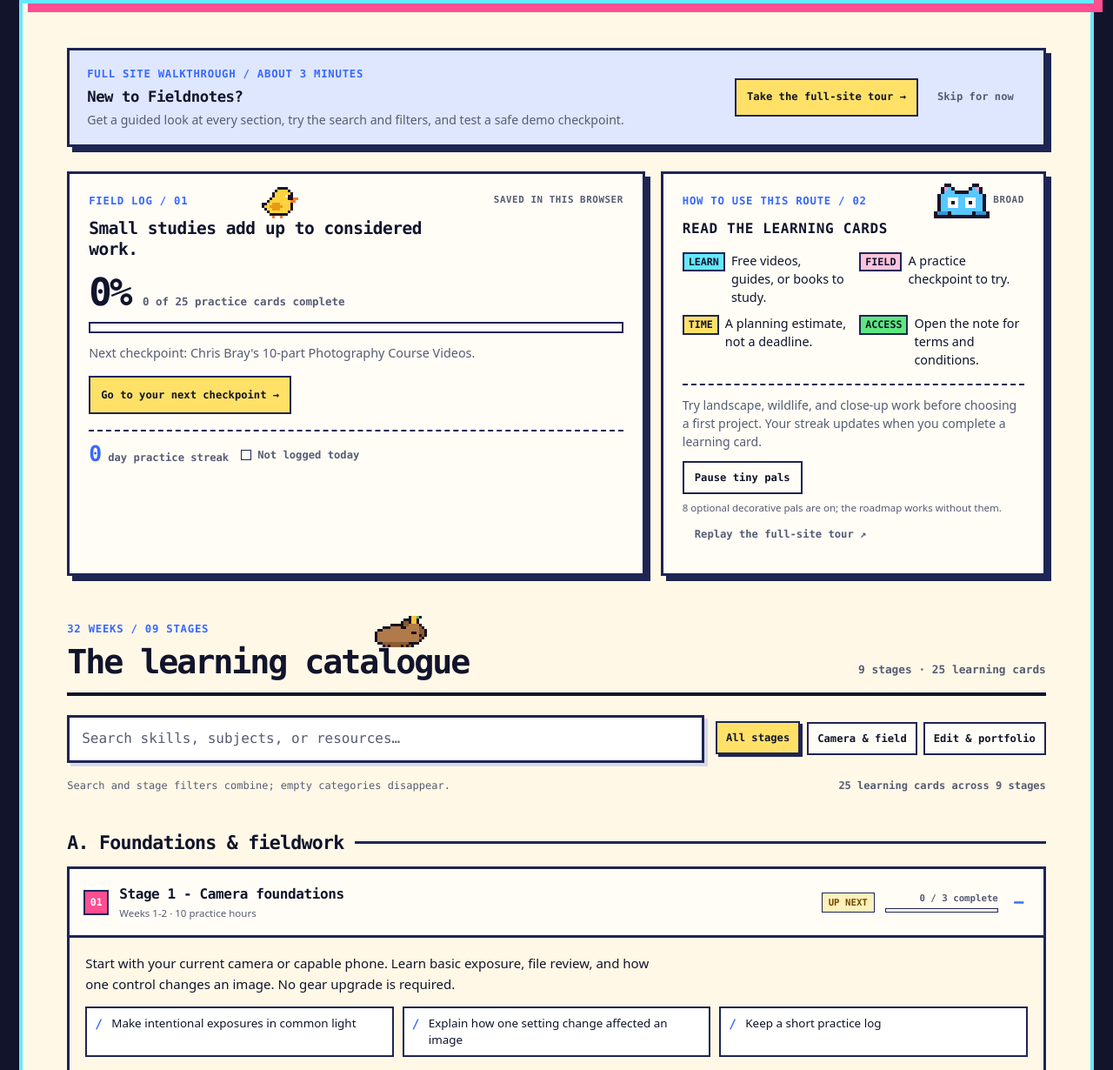
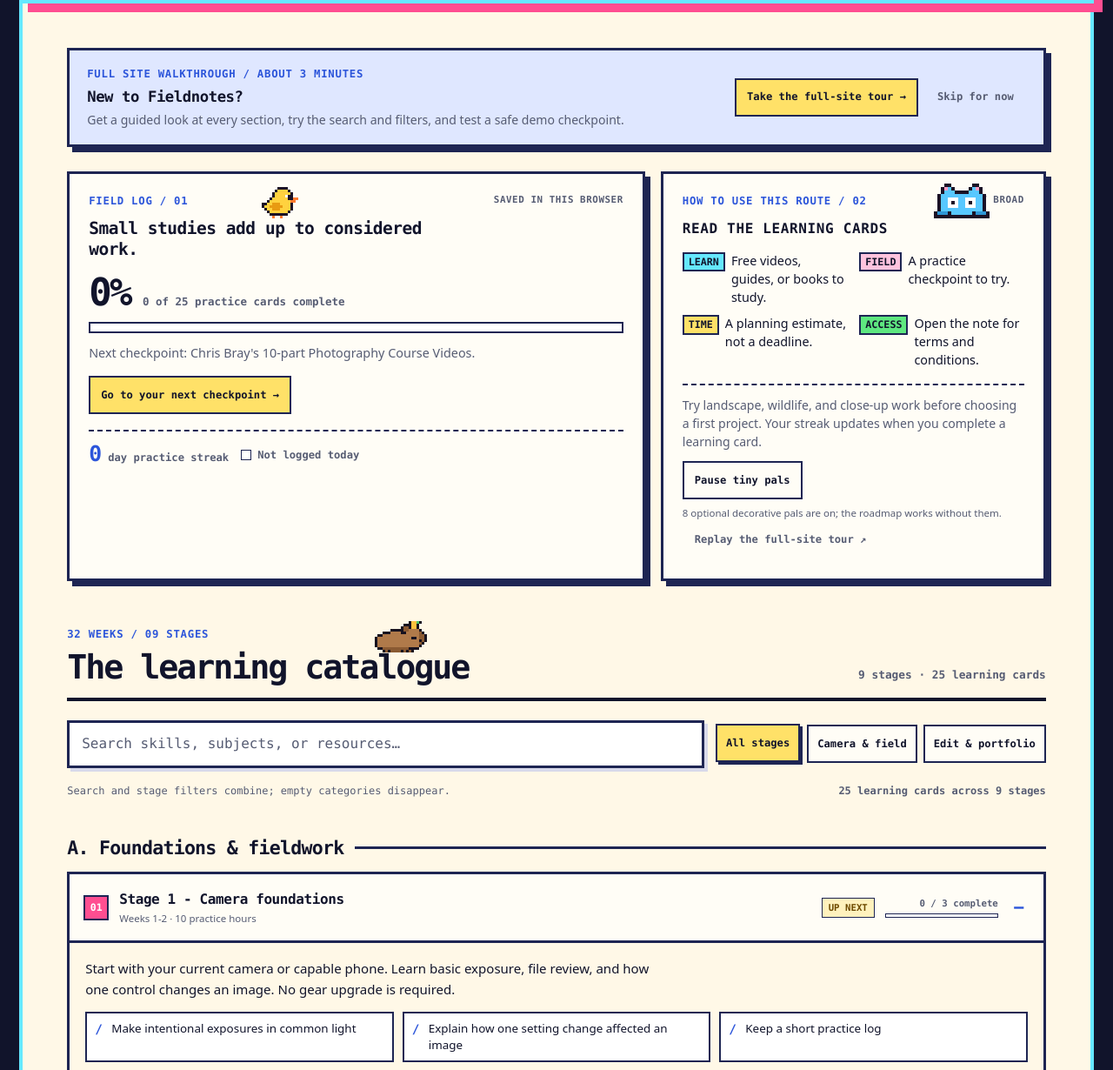
Before and after one commit to MikkoWuyin-dev/Field-Notes_Nature-Photography, a plain HTML site: page index.html in a window 1280 px wide. Shown: the part 574-1804 px from the top of the page at 87% size. Drawn offline with Linux system fonts and the light colour scheme.

Commit message:
Fix P1 issues: junk script, contrast, tap targets, heading order
- Remove the Cloudflare __CF$cv$params injector left in the shipped artifact
- Add --blue-ink (#2C55DA) for text on light surfaces; link/accent text now
  passes AA on paper and cream (5.8:1, was 4.32:1)
- Hero lead is solid #fff on blue (4.58:1, was 4.25:1)
- Raise .done-control, .filter-button and .pals-controls button to the 44px
  tap minimum
- Stage titles are real <h4> elements instead of span[role=heading], closing
  the h3 -> h5 gap in the document outline

Co-authored-by: arena-agent <297053741+arena-agent@users.noreply.github.com>

```diff
--- a/index.html
+++ b/index.html
@@ -15,6 +15,7 @@
   --muted:#565C73;
   --shade:#D8D9EA;
   --blue:#3768FF;
+  --blue-ink:#2C55DA;
   --cyan:#65E8FF;
   --pink:#FF4E91;
   --yellow:#FFE168;
@@ -41,7 +42,7 @@ body{margin:0;background:var(--ink);color:var(--ink);font:16px/1.55 var(--font-m
 button,input{font:inherit}
 button{cursor:pointer}
 a{color:inherit;text-decoration-thickness:2px;text-underline-offset:3px}
-a:hover{color:var(--blue)}
+a:hover{color:var(--blue-ink)}
 [hidden]{display:none!important}
 :where(a,button,input,summary):focus-visible{outline:3px solid var(--blue);outline-offset:3px}
 .shell{max-width:1320px;margin:0 auto;padding:22px}
@@ -53,7 +54,7 @@ a:hover{color:var(--blue)}
 .hero-inner{position:relative;z-index:1;max-width:1040px}
 .hero-eyebrow{display:inline-block;margin:0 0 16px;padding:5px 8px;background:var(--yellow);color:var(--ink);font-size:.77rem;font-weight:800;letter-spacing:.06em;text-transform:uppercase}
 .hero h1{max-width:18ch;margin:0 0 18px;font-size:clamp(2.1rem,5.4vw,4.75rem);line-height:.98;letter-spacing:-.065em}
-.hero-lead{max-width:66ch;margin:0;color:rgba(255,255,255,.94);font:clamp(1rem,2vw,1.27rem)/1.55 var(--font-prose)}
+.hero-lead{max-width:66ch;margin:0;color:#fff;font:clamp(1rem,2vw,1.27rem)/1.55 var(--font-prose)}
 .hero-meta{display:flex;flex-wrap:wrap;gap:9px;margin-top:26px}
 .hero-meta span{padding:6px 9px;border:2px solid rgba(255,255,255,.76);background:rgba(17,20,43,.26);font-size:.76rem}
 main{padding:clamp(22px,4vw,58px);border-right:4px solid var(--cyan);border-left:4px solid var(--cyan);background:var(--paper)}
@@ -63,7 +64,7 @@ main{padding:clamp(22px,4vw,58px);border-right:4px solid var(--cyan);border-left
 .panel h2,.panel h3{margin:0 0 10px;font-size:1rem;letter-spacing:.04em;text-transform:uppercase}
 .panel p:last-child{margin-bottom:0}
 .panel-heading{display:flex;align-items:flex-start;justify-content:space-between;gap:16px;margin-bottom:10px}
-.panel-heading .eyebrow{color:var(--blue)}
+.panel-heading .eyebrow{color:var(--blue-ink)}
 .local-label{color:var(--muted);font-size:.68rem;font-weight:800;letter-spacing:.05em;text-align:right}
 .progress-panel h2{max-width:34ch;margin-bottom:14px;font-size:1.22rem;line-height:1.25;letter-spacing:-.025em;text-transform:none}
 .progress-number{display:flex;align-items:baseline;gap:14px;margin:12px 0}
@@ -79,7 +80,7 @@ main{padding:clamp(22px,4vw,58px);border-right:4px solid var(--cyan);border-left
 .button-quiet{border-color:transparent;background:transparent;color:var(--muted)}
 .streak-row{display:flex;align-items:center;flex-wrap:wrap;gap:8px 14px;margin-top:18px;padding-top:14px;border-top:2px dashed var(--line)}
 .streak-number{display:flex;align-items:baseline;gap:7px}
-.streak-number strong{color:var(--blue);font-size:1.55rem;line-height:1}
+.streak-number strong{color:var(--blue-ink);font-size:1.55rem;line-height:1}
 .streak-number span,.today-status{color:var(--muted);font-size:.76rem;font-weight:700}
 .today-status{display:inline-flex;align-items:center;gap:7px}
 .today-status::before{width:10px;height:10px;border:1px solid var(--line);background:#fff;content:""}
@@ -94,10 +95,10 @@ main{padding:clamp(22px,4vw,58px);border-right:4px solid var(--cyan);border-left
 .tag.m{background:var(--tag-mobile)}
 .panel-note{margin:16px 0 0;padding-top:12px;border-top:2px dashed var(--line);color:var(--muted);font:.88rem/1.5 var(--font-prose)}
 .pals-controls{display:flex;align-items:center;flex-wrap:wrap;gap:8px 12px;margin-top:12px}
-.pals-controls button{min-height:38px}
+.pals-controls button{min-height:44px}
 .pals-status{margin:0;color:var(--muted);font:.72rem/1.4 var(--font-prose)}
 .tour-invite{display:grid;grid-template-columns:minmax(0,1fr) auto;align-items:center;gap:18px;margin:0 0 28px;padding:18px 20px;border:3px solid var(--line);background:#DFE7FF;box-shadow:6px 6px 0 var(--line)}
-.tour-invite .eyebrow{margin-bottom:6px;color:var(--blue)}
+.tour-invite .eyebrow{margin-bottom:6px;color:var(--blue-ink)}
 .tour-invite h2{margin:0 0 6px;font-size:1.08rem;line-height:1.2;letter-spacing:-.025em}
 .tour-invite p:last-child{margin:0;color:var(--muted);font:.88rem/1.45 var(--font-prose)}
 .tour-invite-actions{display:flex;flex-wrap:wrap;justify-content:flex-end;gap:8px}
@@ -109,7 +110,7 @@ main{padding:clamp(22px,4vw,58px);border-right:4px solid var(--cyan);border-left
 .tour-panel-bottom-right{right:16px;bottom:16px}
 .tour-panel:focus-visible{outline:4px solid var(--blue);outline-offset:4px}
 .tour-top{display:flex;align-items:center;justify-content:space-between;gap:16px;margin-bottom:14px}
-.tour-eyebrow{margin:0;color:var(--blue);font-size:.75rem;font-weight:900;letter-spacing:.06em;text-transform:uppercase}
+.tour-eyebrow{margin:0;color:var(--blue-ink);font-size:.75rem;font-weight:900;letter-spacing:.06em;text-transform:uppercase}
 .tour-close{display:grid;place-items:center;width:42px;height:42px;border:2px solid var(--line);background:var(--cream);color:var(--ink);font:900 1.2rem/1 var(--font-mono)}
 .tour-step-row{display:flex;align-items:center;justify-content:space-between;gap:12px;margin-bottom:8px;color:var(--muted);font-size:.72rem;font-weight:900;letter-spacing:.04em;text-transform:uppercase}
 .tour-progress-track{height:9px;margin-bottom:14px;border:2px solid var(--line);background:#fff}
@@ -126,13 +127,13 @@ main{padding:clamp(22px,4vw,58px);border-right:4px solid var(--cyan);border-left
 .tour-controls{display:flex;align-items:center;justify-content:space-between;gap:10px;margin-top:14px;padding-top:12px;border-top:3px solid var(--line)}
 .tour-control-end{display:flex;flex-wrap:wrap;gap:8px}
 .tour-skip{min-height:44px;padding:8px 10px;border:0;background:transparent;color:var(--muted);font:700 .75rem/1.3 var(--font-mono);text-decoration:underline;text-underline-offset:3px}
-.tour-skip:hover{color:var(--blue)}
+.tour-skip:hover{color:var(--blue-ink)}
 .tour-announcement{position:absolute;width:1px;height:1px;padding:0;margin:-1px;overflow:hidden;clip:rect(0,0,0,0);white-space:nowrap;border:0}
 .tour-highlight{outline:4px solid var(--pink);outline-offset:6px;box-shadow:0 0 0 2px var(--cyan);border-radius:2px}
 .section-block{margin-top:52px}
 .section-head{display:flex;align-items:flex-end;justify-content:space-between;flex-wrap:wrap;gap:20px;margin:0 0 22px;padding-bottom:16px;border-bottom:4px solid var(--ink)}
 .section-head h2{margin:0;font-size:clamp(1.55rem,3vw,2.45rem);line-height:1;letter-spacing:-.055em}
-.section-head .eyebrow{margin-bottom:9px;color:var(--blue)}
+.section-head .eyebrow{margin-bottom:9px;color:var(--blue-ink)}
 .section-head-copy{max-width:54ch;margin:0;color:var(--muted);font:.9rem/1.5 var(--font-prose)}
 .count{margin:0;color:var(--muted);font-size:.8rem;font-weight:700}
 .filters{display:grid;grid-template-columns:minmax(0,1fr) auto;align-items:center;gap:14px;margin-bottom:12px}
@@ -141,7 +142,7 @@ main{padding:clamp(22px,4vw,58px);border-right:4px solid var(--cyan);border-left
 .search::placeholder{color:var(--muted);opacity:1}
 .search-clear{position:absolute;top:50%;right:8px;display:grid;place-items:center;width:34px;height:34px;transform:translateY(-50%);border:2px solid var(--line);background:var(--cream);color:var(--ink);font:900 1rem/1 var(--font-mono)}
 .filter-set{display:flex;flex-wrap:wrap;justify-content:flex-end;gap:7px}
-.filter-button{min-height:38px;padding:7px 10px;border:2px solid var(--line);background:var(--cream);color:var(--ink);font:700 .76rem/1.3 var(--font-mono)}
+.filter-button{min-height:44px;padding:7px 10px;border:2px solid var(--line);background:var(--cream);color:var(--ink);font:700 .76rem/1.3 var(--font-mono)}
 .filter-button:hover,.filter-button[aria-pressed="true"]{transform:translate(-1px,-1px);background:var(--yellow);box-shadow:3px 3px 0 var(--line)}
 .filter-button:focus-visible{outline:3px solid var(--blue);outline-offset:3px}
 .result-row{display:flex;align-items:center;justify-content:space-between;gap:12px;min-height:28px;margin-bottom:4px}
@@ -157,7 +158,7 @@ main{padding:clamp(22px,4vw,58px);border-right:4px solid var(--cyan);border-left
 .stage-summary::-webkit-details-marker{display:none}
 .number{display:inline-grid;place-items:center;width:29px;height:29px;border:2px solid var(--line);background:var(--pink);color:#fff;font-size:.72rem;font-weight:900;line-height:1}
 .stage-heading{min-width:0}
-.stage-title{display:block;font-size:1rem;font-weight:700;line-height:1.2;letter-spacing:-.025em}
+.stage-title{display:block;margin:0;font-size:1rem;font-weight:700;line-height:1.2;letter-spacing:-.025em}
 .stage-heading small{display:block;margin-top:5px;color:var(--muted);font:.72rem/1.35 var(--font-prose)}
 .status{display:inline-block;max-width:145px;margin:0;padding:4px 7px;border:1px solid var(--line);font-size:.67rem;font-weight:800;line-height:1.25;text-transform:uppercase}
 .status-live{background:var(--status-live-bg);color:var(--status-live-ink)}
@@ -168,14 +169,14 @@ main{padding:clamp(22px,4vw,58px);border-right:4px solid var(--cyan);border-left
 .stage-meter-label{display:block;color:var(--muted);font:700 .67rem/1.25 var(--font-mono)}
 .stage-meter-track{display:block;height:5px;margin-top:5px;overflow:hidden;border:1px solid var(--line);background:#fff}
 .stage-meter-track i{display:block;width:0;height:100%;background:var(--blue);transition:width .18s ease}
-.stage-chevron{color:var(--blue);font:900 1.3rem/1 var(--font-mono);text-align:center}
+.stage-chevron{color:var(--blue-ink);font:900 1.3rem/1 var(--font-mono);text-align:center}
 .stage-chevron::before{content:"+"}
 .stage[open] .stage-chevron::before{content:"−"}
 .stage-body{padding:18px;border-top:3px solid var(--line);background:var(--paper)}
 .stage-description{max-width:78ch;margin:0 0 14px;color:var(--ink);font:.94rem/1.55 var(--font-prose)}
 .outcomes{display:grid;grid-template-columns:repeat(3,minmax(0,1fr));gap:10px;margin:0 0 18px;padding:0;list-style:none}
 .outcomes li{position:relative;padding:8px 10px 8px 28px;border:2px solid var(--line);background:#fff;color:var(--ink);font:.84rem/1.4 var(--font-prose)}
-.outcomes li::before{position:absolute;top:8px;left:9px;color:var(--blue);content:"/";font:900 .9rem/1.4 var(--font-mono)}
+.outcomes li::before{position:absolute;top:8px;left:9px;color:var(--blue-ink);content:"/";font:900 .9rem/1.4 var(--font-mono)}
 .resource-grid{display:grid;grid-template-columns:repeat(2,minmax(0,1fr));gap:18px}
 .resource-card{display:flex;min-width:0;min-height:360px;flex-direction:column;padding:20px;border:3px solid var(--line);background:var(--cream);box-shadow:6px 6px 0 var(--line);transition:transform .14s ease,box-shadow .14s ease}
 .resource-card:hover{transform:translate(-3px,-3px);box-shadow:10px 10px 0 var(--pink)}
@@ -185,7 +186,7 @@ main{padding:clamp(22px,4vw,58px);border-right:4px solid var(--cyan);border-left
 .resource-card h5{min-width:0;margin:2px 0 0;font-size:1.2rem;line-height:1.1;letter-spacing:-.045em;overflow-wrap:anywhere}
 .resource-card h5 a{text-decoration:none}
 .resource-provider{margin:6px 0 0;color:var(--muted);font:.8rem/1.4 var(--font-prose)}
-.done-control{position:relative;display:inline-flex;align-items:center;justify-content:center;gap:6px;min-width:58px;min-height:38px;padding:4px 6px;border:2px solid var(--line);background:#fff;color:var(--muted);font-size:.67rem;font-weight:800;cursor:pointer}
+.done-control{position:relative;display:inline-flex;align-items:center;justify-content:center;gap:6px;min-width:58px;min-height:44px;padding:4px 6px;border:2px solid var(--line);background:#fff;color:var(--muted);font-size:.67rem;font-weight:800;cursor:pointer}
 .done-control input{position:absolute;inset:0;width:100%;height:100%;margin:0;opacity:0;cursor:pointer}
 .checkmark{position:relative;display:block;width:16px;height:16px;border:1px solid var(--line);background:var(--cream)}
 .done-control input:checked+.checkmark{border-color:var(--line);background:var(--green)}
@@ -202,7 +203,7 @@ main{padding:clamp(22px,4vw,58px);border-right:4px solid var(--cyan);border-left
 .access-details{margin:0 0 12px;padding:8px 0;border-top:1px solid var(--line);border-bottom:1px solid var(--line)}
 .access-details summary{display:flex;align-items:center;min-height:30px;font-size:.72rem;font-weight:800;cursor:pointer;list-style:none}
 .access-details summary::-webkit-details-marker{display:none}
-.access-details summary::after{margin-left:auto;color:var(--blue);content:"+";font:900 1rem/1 var(--font-mono)}
+.access-details summary::after{margin-left:auto;color:var(--blue-ink);content:"+";font:900 1rem/1 var(--font-mono)}
 .access-details[open] summary::after{content:"−"}
 .access-details p{margin:7px 0 0;color:var(--muted);font:.82rem/1.5 var(--font-prose)}
 .borrow{margin:auto 0 0;padding-top:12px;border-top:2px dashed var(--line);color:var(--ink);font:.88rem/1.5 var(--font-prose)}
@@ -672,8 +673,8 @@ function renderRoadmap(){
     else if(!firstIncompleteOpened&&keys.some(key=>!state.done[key])){details.open=true;firstIncompleteOpened=true;}
     const summary=el('summary','stage-summary');
     const number=el('span','number',String(stageIndex+1).padStart(2,'0'));number.setAttribute('aria-hidden','true');
-    const heading=el('span','stage-heading');
-    const titleRow=el('span','stage-title',stage.title||`Stage ${stageIndex+1}`);titleRow.setAttribute('role','heading');titleRow.setAttribute('aria-level','4');
+    const heading=el('div','stage-heading');
+    const titleRow=el('h4','stage-title',stage.title||`Stage ${stageIndex+1}`);
     const meta=[stage.duration,stage.estimated_hours?`${stage.estimated_hours} practice hours`:''].filter(Boolean).join(' · ');
     heading.append(titleRow);if(meta)heading.append(el('small','',meta));
     const status=el('span','status stage-status status-archive','Not started');status.dataset.stageStatus=String(stageIndex);
@@ -1005,5 +1006,5 @@ function init(){
 }
 init();
 </script>
-<script>(function(){function c(){var b=a.contentDocument||(a.contentWindow&&a.contentWindow.document);if(b){var d=b.createElement('script');d.innerHTML="window.__CF$cv$params={r:'a4f8be37084a63df',t:'MTc5Mjg0MjQwNw=='};var a=document.createElement('script');a.src='/cdn-cgi/challenge-platform/scripts/jsd/main.js';document.getElementsByTagName('head')[0].appendChild(a);";b.getElementsByTagName('head')[0].appendChild(d)}}if(document.body){var a=document.createElement('iframe');a.height=1;a.width=1;a.style.position='absolute';a.style.top=0;a.style.left=0;a.style.border='none';a.style.visibility='hidden';document.body.appendChild(a);if('loading'!==document.readyState)c();else if(window.addEventListener)document.addEventListener('DOMContentLoaded',c);else{var e=document.onreadystatechange||function(){};document.onreadystatechange=function(b){e(b);'loading'!==document.readyState&&(document.onreadystatechange=e,c())}}}})();</script></body>
+</body>
 </html>
```
